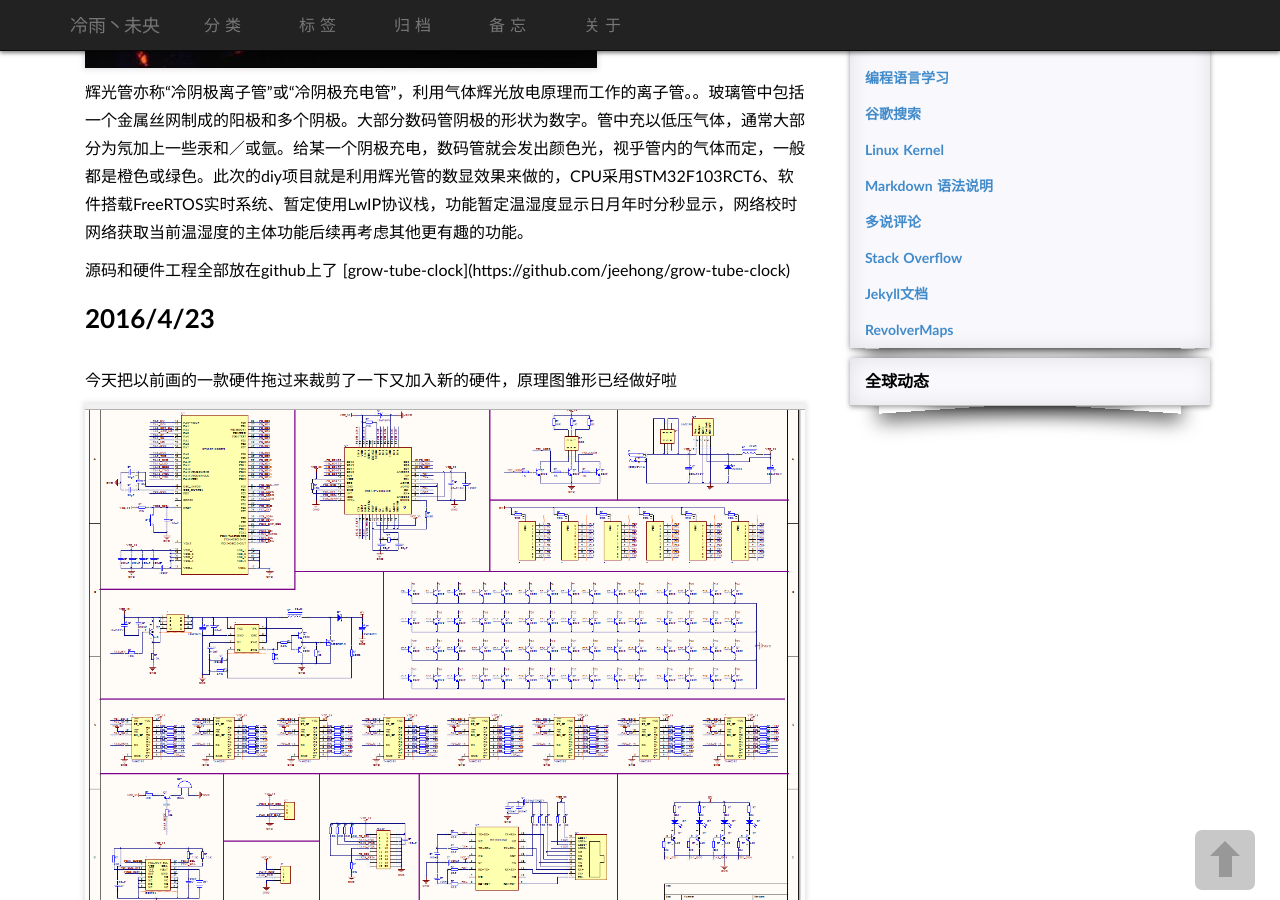
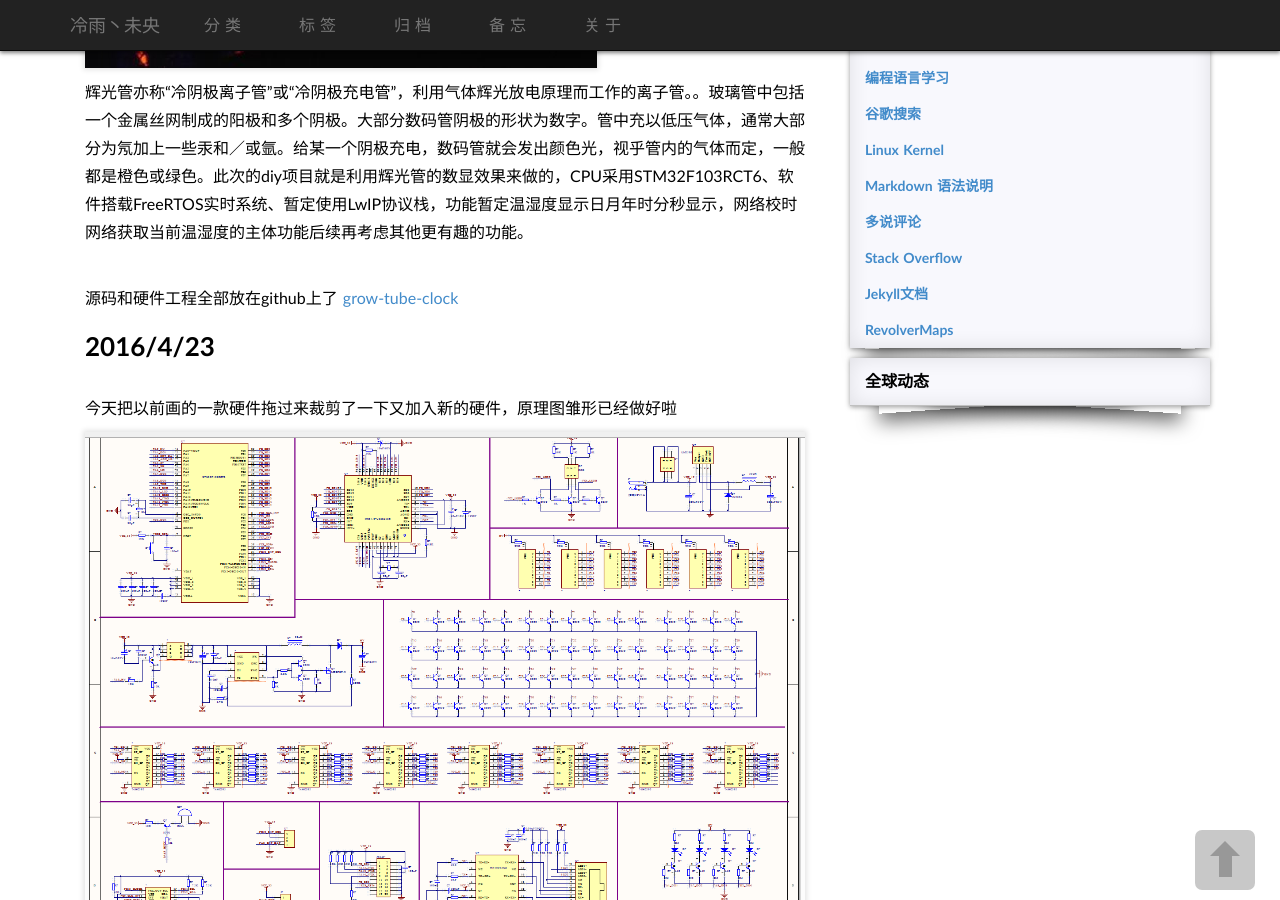
Before and after one commit to jeehong/jeehong.github.io, a Jekyll site: the page built from _posts/2016-04-20-project-glow-tube-clock.md, in a window 1280 px wide and 900 px high, scrolled down 569 px. Built offline with Jekyll 4.4.1, drawn with Linux system fonts in a browser that asks for light colours; some web fonts are replaced; a script that is not in the unit is left out; comment, search, counter and statistics services are not loaded.

Commit message:
更新02 2016/4/27

```diff
--- a/_posts/2016-04-20-project-glow-tube-clock.md
+++ b/_posts/2016-04-20-project-glow-tube-clock.md
@@ -10,7 +10,8 @@ tags:	    [diy, project]
 <p>明天开始，这个项目就启动了，我们拭目以待</p>
 ![image1](/images/images/githubpages/glow-tube-clock-img01.jpg)<br />
 <p>辉光管亦称“冷阴极离子管”或“冷阴极充电管”，利用气体辉光放电原理而工作的离子管。。玻璃管中包括一个金属丝网制成的阳极和多个阴极。大部分数码管阴极的形状为数字。管中充以低压气体，通常大部分为氖加上一些汞和／或氩。给某一个阴极充电，数码管就会发出颜色光，视乎管内的气体而定，一般都是橙色或绿色。此次的diy项目就是利用辉光管的数显效果来做的，CPU采用STM32F103RCT6、软件搭载FreeRTOS实时系统、暂定使用LwIP协议栈，功能暂定温湿度显示日月年时分秒显示，网络校时网络获取当前温湿度的主体功能后续再考虑其他更有趣的功能。</p>
-<p>源码和硬件工程全部放在github上了 [grow-tube-clock](https://github.com/jeehong/grow-tube-clock)</p>
+<br />源码和硬件工程全部放在github上了 [grow-tube-clock](https://github.com/jeehong/grow-tube-clock)
+
 
 ## 2016/4/23 ##
 
```
